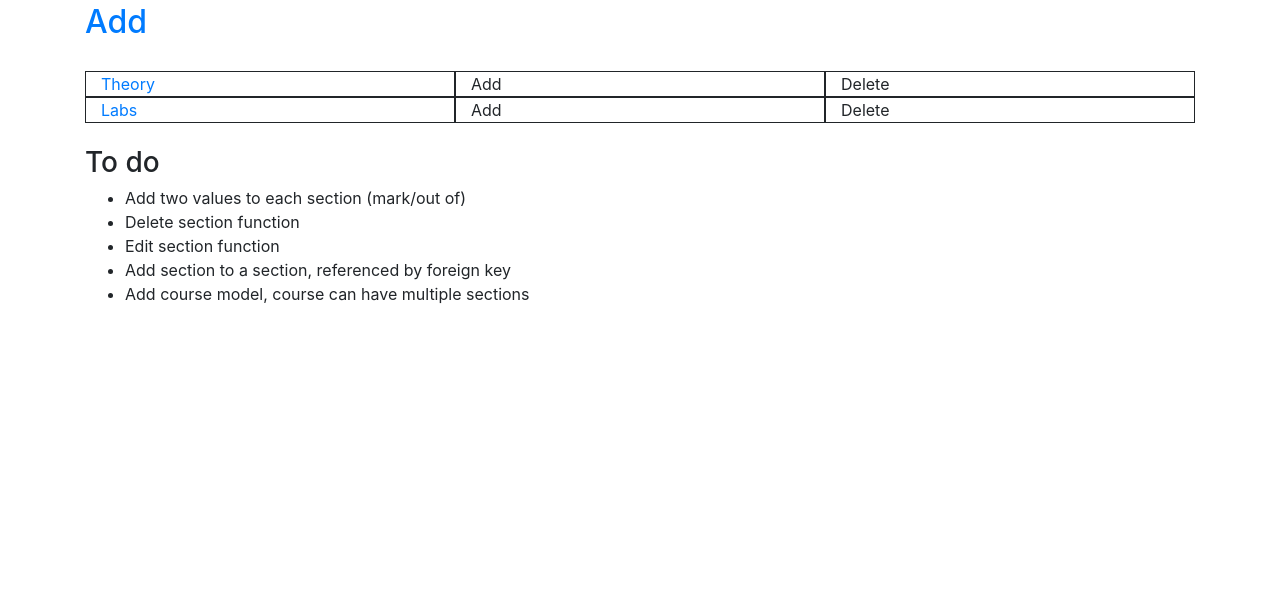
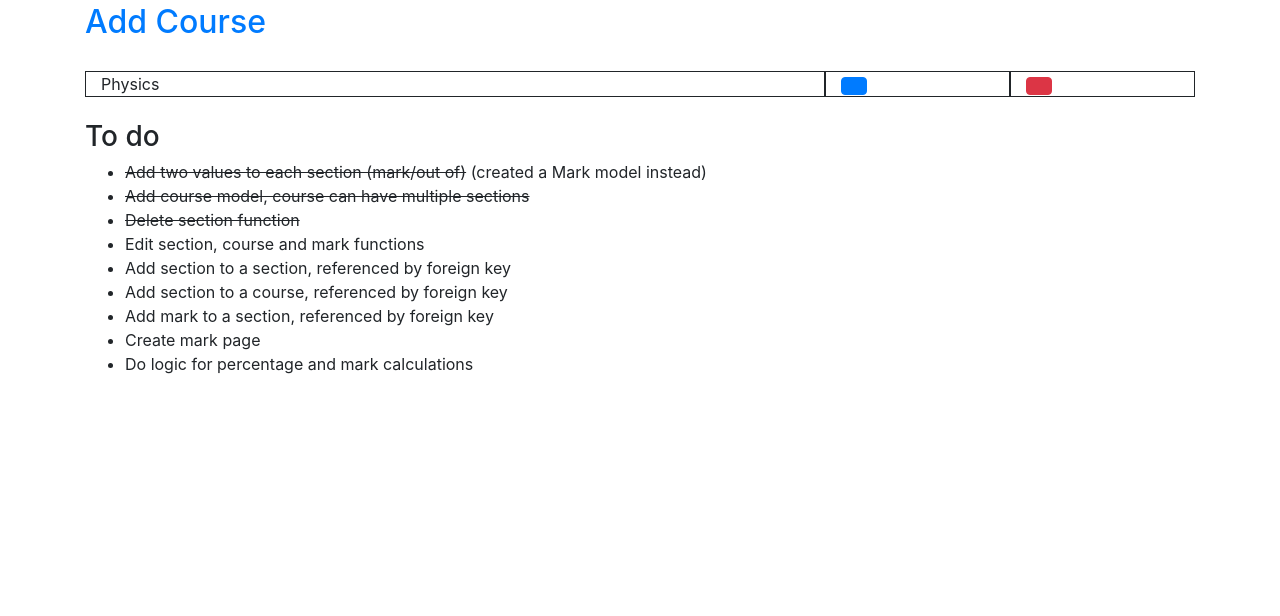
Before and after one commit to Mathic/grades, a Django app: page /calculate/ in a window 1280 px wide. Shown: the part 56-672 px from the top of the page. Run offline with Django 3.2, Linux system fonts and the light colour scheme; data comes from the database, SQL or seed files in the repository; both versions use the stored data as it was after the commit; some libraries are stand-ins or nearby versions.

Commit message:
:hamster:  Progress :cat:
- created Mark and Course models
- delete section function
- add, delete, view course html pages and functionality
- refactoring

```diff
--- a/calculate/models.py
+++ b/calculate/models.py
@@ -7,17 +7,44 @@ from django.utils.translation import ugettext_lazy as _
 # user: spysauce
 # password: password123
 # Create your models here.
+class Course(models.Model):
+    course_code = models.CharField(max_length=8, default='PHYS1001')
+    course_text = models.CharField(max_length=50)
+
+    def __str__(self):
+        return self.course_text
+
+
 class Section(models.Model):
-    section_text = models.CharField(max_length=200)
+    section_text = models.CharField(max_length=50)
     percentage = models.IntegerField(default=0,
                                      validators=[
                                          MaxValueValidator(100),
                                          MinValueValidator(1)
                                      ])
     models.ForeignKey('self')
+    models.ForeignKey('Course', related_name='course', on_delete=models.CASCADE)
 
     def __str__(self):
         return self.section_text
+
+
+class Assignment(models.Model):
+    assignment_name = models.CharField(max_length=50)
+    mark = models.IntegerField(default=0)
+    total = models.IntegerField(default=0)
+    percentage = models.IntegerField(default=0,
+                                     validators=[
+                                         MaxValueValidator(100),
+                                         MinValueValidator(1)
+                                     ])
+    models.ForeignKey('Section', on_delete=models.CASCADE)
+
+
+class CourseForm(ModelForm):
+    class Meta:
+        model = Course
+        fields = ['course_code', 'course_text']
 
 
 class SectionForm(ModelForm):
@@ -30,3 +57,9 @@ class SectionForm(ModelForm):
         help_texts = {
             'percentage': _('Your mark percentage for this section in the course.'),
         }
+
+
+class AssignmentForm(ModelForm):
+    class Meta:
+        model = Assignment
+        fields = ['assignment_name', 'mark', 'total', 'percentage']
--- a/calculate/templates/calculate/base.html
+++ b/calculate/templates/calculate/base.html
@@ -8,6 +8,7 @@
     <link rel="stylesheet" href="{% static 'calculate/css/bootstrap.min.css' %}" type="text/css" />
     <!-- Custom styles for this template -->
     <link rel="stylesheet" href="{% static 'calculate/css/sticky-footer-navbar.css' %}" type="text/css" />
+    <link href="//netdna.bootstrapcdn.com/bootstrap/3.0.0/css/bootstrap-glyphicons.css" rel="stylesheet">
 </head>
 <body>
 
--- /dev/null
+++ b/calculate/templates/calculate/course_confirm_delete.html
@@ -0,0 +1,6 @@
+<div class="modal fade">
+    <form action="" method="post">{% csrf_token %}
+        <p>Are you sure you want to delete "{{ object }}"?</p>
+        <input type="submit" value="Confirm" />
+    </form>
+</div>
--- a/calculate/templates/calculate/index.html
+++ b/calculate/templates/calculate/index.html
@@ -6,35 +6,44 @@ Calculate
 
 {% block content %}
 
-    <h2><a href="{% url 'calculate:add' %}">Add</a></h2>
+    <h2><a href="{% url 'calculate:add_course' %}">Add Course</a></h2>
     <br/>
-    {% if section_list %}
+    {% if course_list %}
         <div class="container">
-            {% for section in section_list %}
+            {% for course in course_list %}
             <div class="row">
-                <div class="col">
-                    <a href="{% url 'calculate:detail' section.id %}">{{ section.section_text }}</a>
+                <div class="col col-12 col-sm-6 col-md-8">
+                    {{ course.course_text }}
                 </div>
                 <div class="col">
-                    Add
+                    <a class="btn btn-primary" href="{% url 'calculate:course_details' course.id %}">
+                        <span class="glyphicon glyphicon-pencil" aria-hidden="true"></span>
+                    </a>
                 </div>
                 <div class="col">
-                    Delete
+                    <a class="btn btn-danger" href="{% url 'calculate:delete_course' course.id %}" method="POST">
+                        {% csrf_token %}
+                        <span class="glyphicon glyphicon-remove" aria-hidden="true"></span>
+                    </a>
                 </div>
             </div>
             {% endfor %}
         </div>
     {% else %}
-        <p>No sections are available.</p>
+        <p>No courses are available.</p>
     {% endif %}
     <br/>
     <h3>To do</h3>
     <ul>
-        <li>Add two values to each section (mark/out of)</li>
-        <li>Delete section function</li>
-        <li>Edit section function</li>
+        <li><strike>Add two values to each section (mark/out of)</strike> (created a Mark model instead)</li>
+        <li><strike>Add course model, course can have multiple sections</strike></li>
+        <li><strike>Delete section function</strike></li>
+        <li>Edit section, course and mark functions</li>
         <li>Add section to a section, referenced by foreign key</li>
-        <li>Add course model, course can have multiple sections</li>
+        <li>Add section to a course, referenced by foreign key</li>
+        <li>Add mark to a section, referenced by foreign key</li>
+        <li>Create mark page</li>
+        <li>Do logic for percentage and mark calculations</li>
     </ul>
 
 {% endblock %}
--- /dev/null
+++ b/calculate/templates/calculate/section_confirm_delete.html
@@ -0,0 +1,6 @@
+<div class="modal fade">
+    <form action="" method="post">{% csrf_token %}
+        <p>Are you sure you want to delete "{{ object }}"?</p>
+        <input type="submit" value="Confirm" />
+    </form>
+</div>
--- a/calculate/urls.py
+++ b/calculate/urls.py
@@ -1,17 +1,22 @@
+from . import views
+
 from django.conf.urls import url
-from django.views.generic import ListView, DetailView
-from .models import Section
-
-from . import views
+from .views import SectionDelete, CourseDelete
 
 app_name = 'calculate'
 urlpatterns = [
 
     url(r'^$', views.index, name='index'),
 
-    # ex /calcualte/add
-    url(r'^add/$', views.add, name='add'),
+    # ex: /calculate/course_details/5
+    url(r'^course_details/(?P<course_id>[0-9]+)/$', views.course_details, name='course_details'),
+    # ex /calculate/add_course
+    url(r'^add_course/$', views.add_course, name='add_course'),
+    url(r'^delete/(?P<pk>\d+)/$', CourseDelete.as_view(), name='delete_course'),
 
-    # ex: /calculate/details/5
-    url(r'^details/(?P<section_id>[0-9]+)/$', views.detail, name='detail'),
+    # ex: /calculate/section_details/5
+    url(r'^section_details/(?P<section_id>[0-9]+)/$', views.section_details, name='section_details'),
+    # ex /calculate/add_section
+    url(r'^add_section/$', views.add_section, name='add_section'),
+    url(r'^delete/(?P<pk>\d+)/$', SectionDelete.as_view(), name='delete_section'),
 ]
--- a/calculate/views.py
+++ b/calculate/views.py
@@ -1,32 +1,70 @@
+from django.http import Http404, HttpResponseRedirect
 from django.shortcuts import render
-from django.http import Http404, HttpResponseRedirect
+from django.views.generic import DeleteView
+from django.urls import reverse
 
-from .models import Section, SectionForm
+from .models import Section, SectionForm, Course, CourseForm
 
 
 # Create your views here.
 def index(request):
+    course_list = Course.objects.all()[:25]
     section_list = Section.objects.all()[:25]
     context = {
         'section_list': section_list,
+        'course_list': course_list,
     }
     return render(request, 'calculate/index.html', context)
 
 
-def detail(request, section_id):
+def course_details(request, course_id):
+    try:
+        course = Course.objects.get(pk=course_id)
+    except Course.DoesNotExist:
+        raise Http404("Course does not exist")
+    return render(request, 'calculate/course_details.html', {'course': course})
+
+
+def add_course(request):
+    if request.method == 'POST':
+        course_form = CourseForm(request.POST)
+        if course_form.is_valid():
+            course_form.save()
+            return HttpResponseRedirect('/calculate')
+    else:
+        course_form = SectionForm()
+    return render(request, 'calculate/add_course.html', {'course_form': course_form})
+
+
+class CourseDelete(DeleteView):
+    model = Course
+
+    def get_success_url(self):
+        return reverse('calculate:index')
+
+
+def section_details(request, section_id):
     try:
         section = Section.objects.get(pk=section_id)
     except Section.DoesNotExist:
         raise Http404("Section does not exist")
-    return render(request, 'calculate/detail.html', {'section': section})
+    return render(request, 'calculate/section_details.html', {'section': section})
 
 
-def add(request):
+def add_section(request):
     if request.method == 'POST':
-        form = SectionForm(request.POST)
-        if form.is_valid():
-            form.save()
+        section_form = SectionForm(request.POST)
+        if section_form.is_valid():
+
+            section_form.save()
             return HttpResponseRedirect('/calculate')
     else:
-        form = SectionForm()
-    return render(request, 'calculate/add.html', {'form': form})
+        section_form = SectionForm()
+    return render(request, 'calculate/add_section.html', {'section_form': section_form})
+
+
+class SectionDelete(DeleteView):
+    model = Section
+
+    def get_success_url(self):
+        return reverse('calculate:index')
```
Also changed, not shown: calculate/templates/calculate/add_course.html (added, +16 -0 lines), calculate/templates/calculate/add_section.html (renamed from calculate/templates/calculate/add.html, +9 -2 lines), calculate/templates/calculate/course_details.html (added, +40 -0 lines), calculate/migrations/0004_auto_20171016_2122.py (added), calculate/migrations/0005_auto_20171016_2140.py (added), calculate/templates/calculate/section_details.html (renamed from calculate/templates/calculate/detail.html), db.sqlite3.
